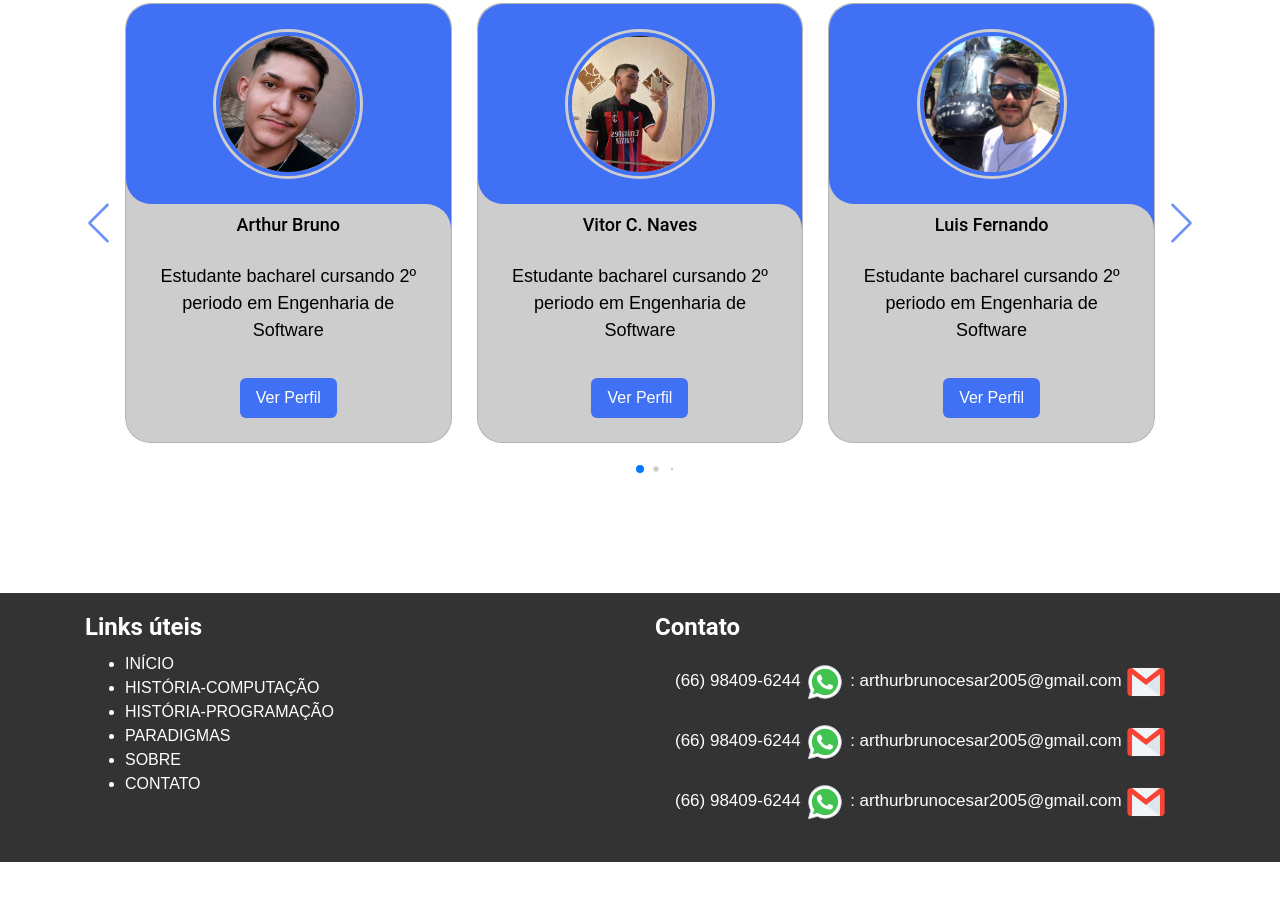
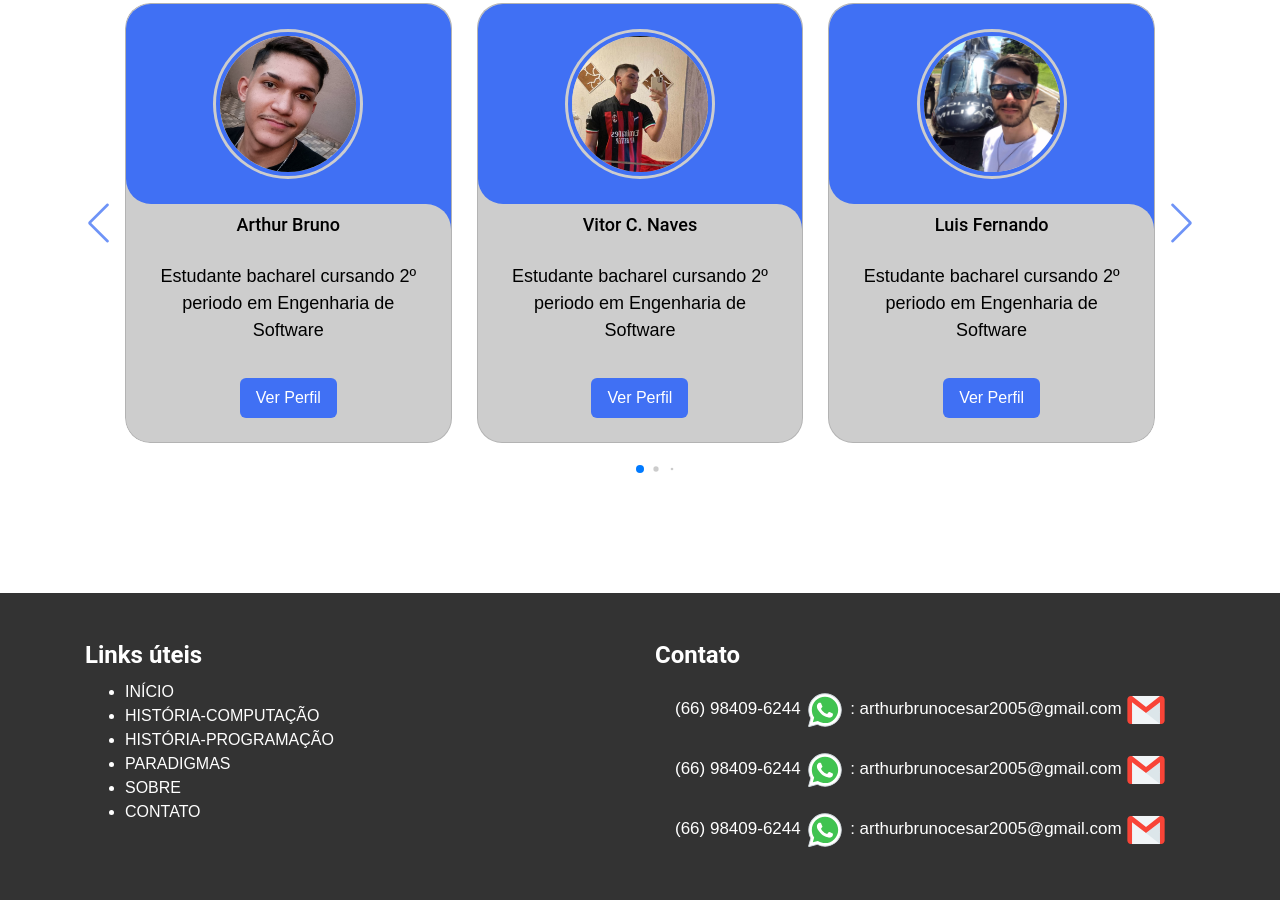
Before and after one commit to ArthurBCS/Projeto-Faculdade, a plain HTML site: page index.html in a window 1280 px wide. Shown: the part 2453-3353 px from the top of the page. Before the commit the page ends 3315 px from the top, so only its background shows below. Drawn offline with nearby package versions, Linux system fonts and the light colour scheme.

Commit message:
estilo-site.css

```diff
--- a/site-estilo/css/estilo-site.css
+++ b/site-estilo/css/estilo-site.css
@@ -715,7 +715,7 @@ background-color: #fff;
   margin-top: 110px;
   background-color: #333; /* Cor de fundo do rodapé */
   color: #fff; /* Cor do texto do rodapé */
-  padding: 20px 0; /* Espaçamento interno para o conteúdo do rodapé */
+  padding: 48px 0; /* Espaçamento interno para o conteúdo do rodapé */
   width: 100%; /* Ocupa toda a largura disponível */
   position: absolute; /* Posição absoluta para ignorar limitações dos elementos pai */
   left: 0; /* Alinhar o rodapé à margem esquerda */
```
